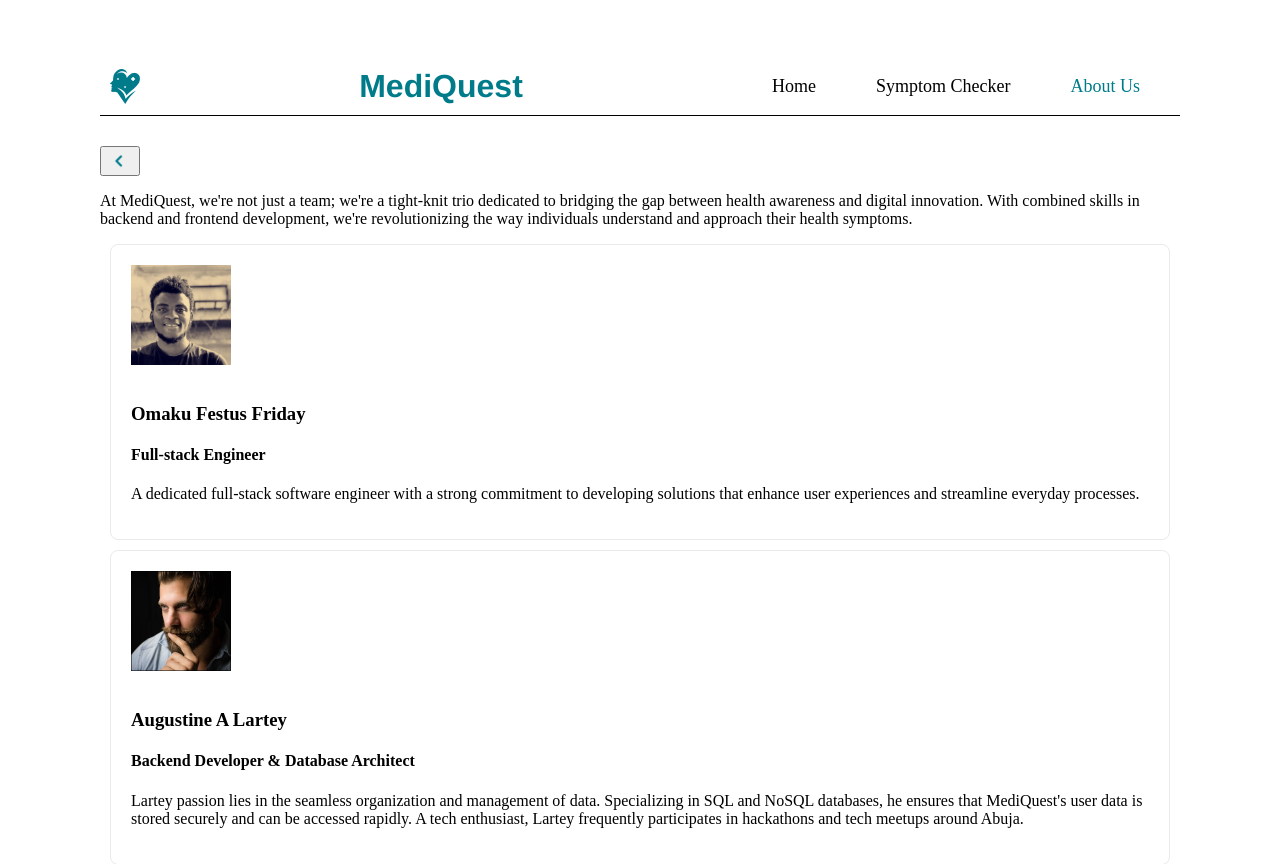
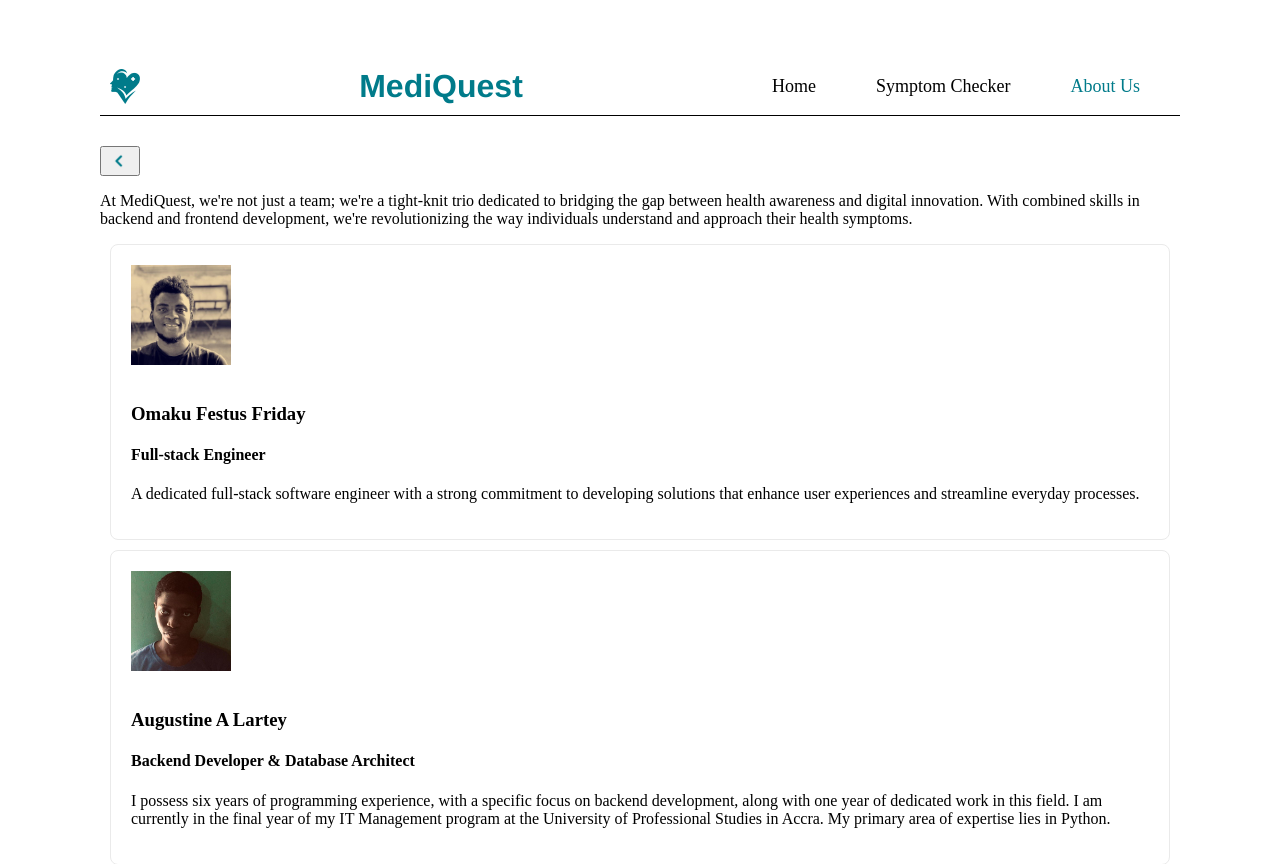
Before and after one commit to WhizIkem/MediQuest, a React (Create React App) app in the folder mediquest/: page /about-us in a window 1280 px wide. Shown: the top 864 px of the page. Built offline with nearby package versions, Linux system fonts and the light colour scheme.

Commit message:
cleaned some files

```diff
--- a/mediquest/package.json
+++ b/mediquest/package.json
@@ -2,10 +2,12 @@
   "name": "mediquest",
   "version": "0.1.0",
   "private": true,
+  "homepage": "https://WhizIkem.github.io/mediquest",
   "dependencies": {
     "@testing-library/jest-dom": "^5.17.0",
     "@testing-library/react": "^13.4.0",
     "@testing-library/user-event": "^13.5.0",
+    "gh-pages": "^6.0.0",
     "react": "^18.2.0",
     "react-dom": "^18.2.0",
     "react-router-dom": "^6.17.0",
@@ -16,7 +18,8 @@
     "start": "react-scripts start",
     "build": "react-scripts build",
     "test": "react-scripts test",
-    "eject": "react-scripts eject"
+    "eject": "react-scripts eject",
+    "deploy": "gh-pages -d build"
   },
   "eslintConfig": {
     "extends": [
--- a/mediquest/src/App.jsx
+++ b/mediquest/src/App.jsx
@@ -8,7 +8,7 @@ import "./App.css";
 import SymptomCheckerPage from "./Components/Pages/SymptomCheckerPage";
 import DiseasesPage from "./Components/Pages/DiseasesPage";
 import AboutUs from "./Components/Pages/AboutUs";
-import LocationYesButton from "./Components/LocationYesButton";
+// import LocationYesButton from "./Components/LocationYesButton";
 import LocationPage from "./Components/Pages/LocationPage";
 import { SymptomProvider } from "./Components/SymptomContext";
 
@@ -22,6 +22,7 @@ const App = () => {
           <Routes>
             <Route>
               <Route path="/" element={<Homepage />} />
+              <Route path="/mediquest" element={<Homepage />} />
               <Route path="/symptom-checker" element={<SymptomCheckerPage />} />
               <Route path="/diseases" element={<DiseasesPage />} />
               <Route path="/about-us" element={<AboutUs />} />
--- a/mediquest/src/Components/Pages/AboutUs.jsx
+++ b/mediquest/src/Components/Pages/AboutUs.jsx
@@ -2,7 +2,7 @@ import React from "react";
 import AboutText from "../AboutText";
 import DeveloperCard from "../DeveloperCard";
 import Omaku from "../../Assets/omaku.jpg";
-import Rectangle30 from "../../Assets/Rectangle30.png";
+import Lhartey from "../../Assets/Lhartey.jpg";
 import Ikem from "../../Assets/ikem.jpg";
 import BackArrow from "../BackArrow";
 
@@ -22,10 +22,10 @@ const AboutUs = () => {
             description="A dedicated full-stack software engineer with a strong commitment to developing solutions that enhance user experiences and streamline everyday processes."
             />
           <DeveloperCard
-            image={Rectangle30}
+            image={Lhartey}
             name="Augustine A Lartey"
             profession="Backend Developer & Database Architect"
-            description="Lartey passion lies in the seamless organization and management of data. Specializing in SQL and NoSQL databases, he ensures that MediQuest's user data is stored securely and can be accessed rapidly. A tech enthusiast, Lartey frequently participates in hackathons and tech meetups around Abuja."
+            description="I possess six years of programming experience, with a specific focus on backend development, along with one year of dedicated work in this field. I am currently in the final year of my IT Management program at the University of Professional Studies in Accra. My primary area of expertise lies in Python."
             />
           <DeveloperCard
             image={Ikem}
```
Also changed, not shown: mediquest/src/Assets/lhartey.jpg (added), mediquest/src/Components/Pages/DiseasesPage.jsx (line endings or trailing spaces), 1 other file (tests, documents, lock files or other folders).
